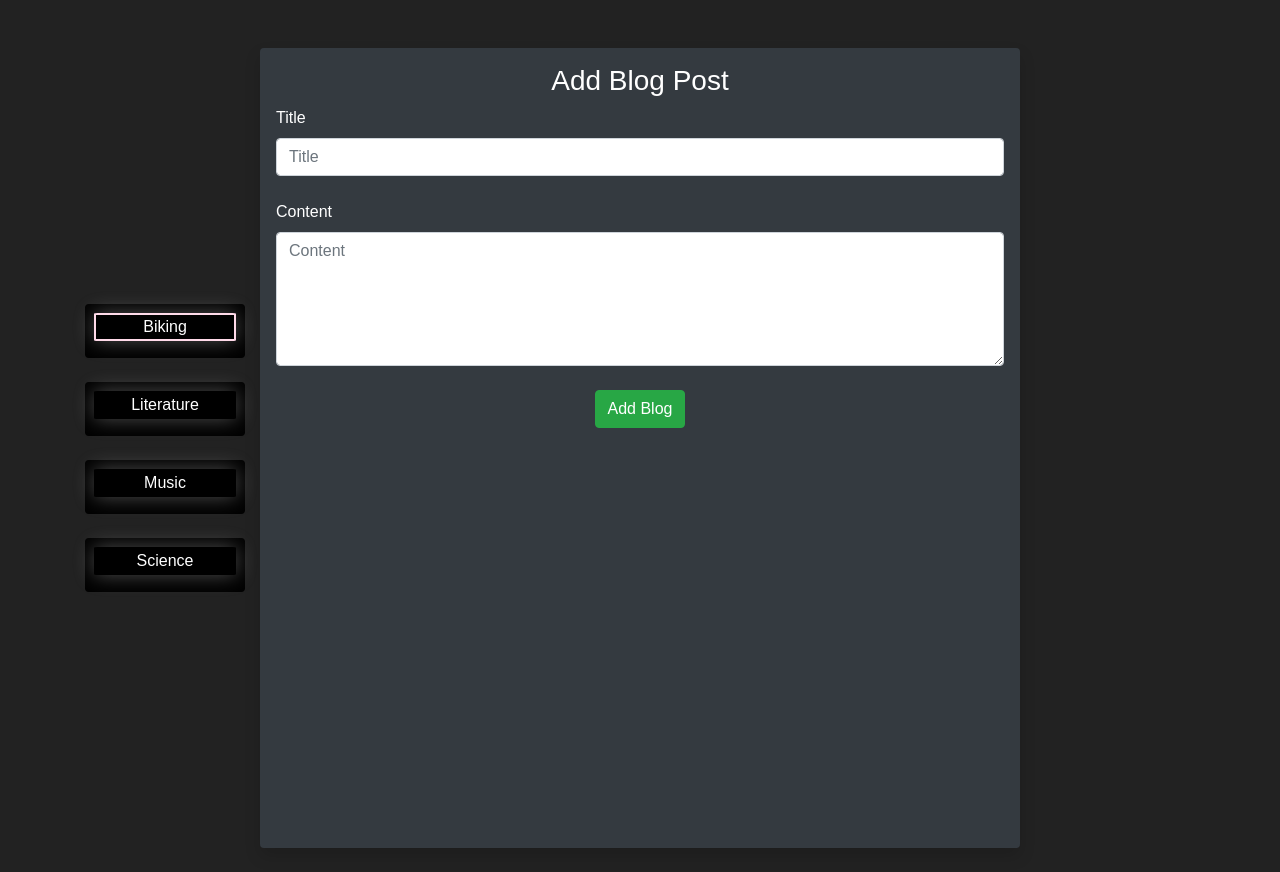
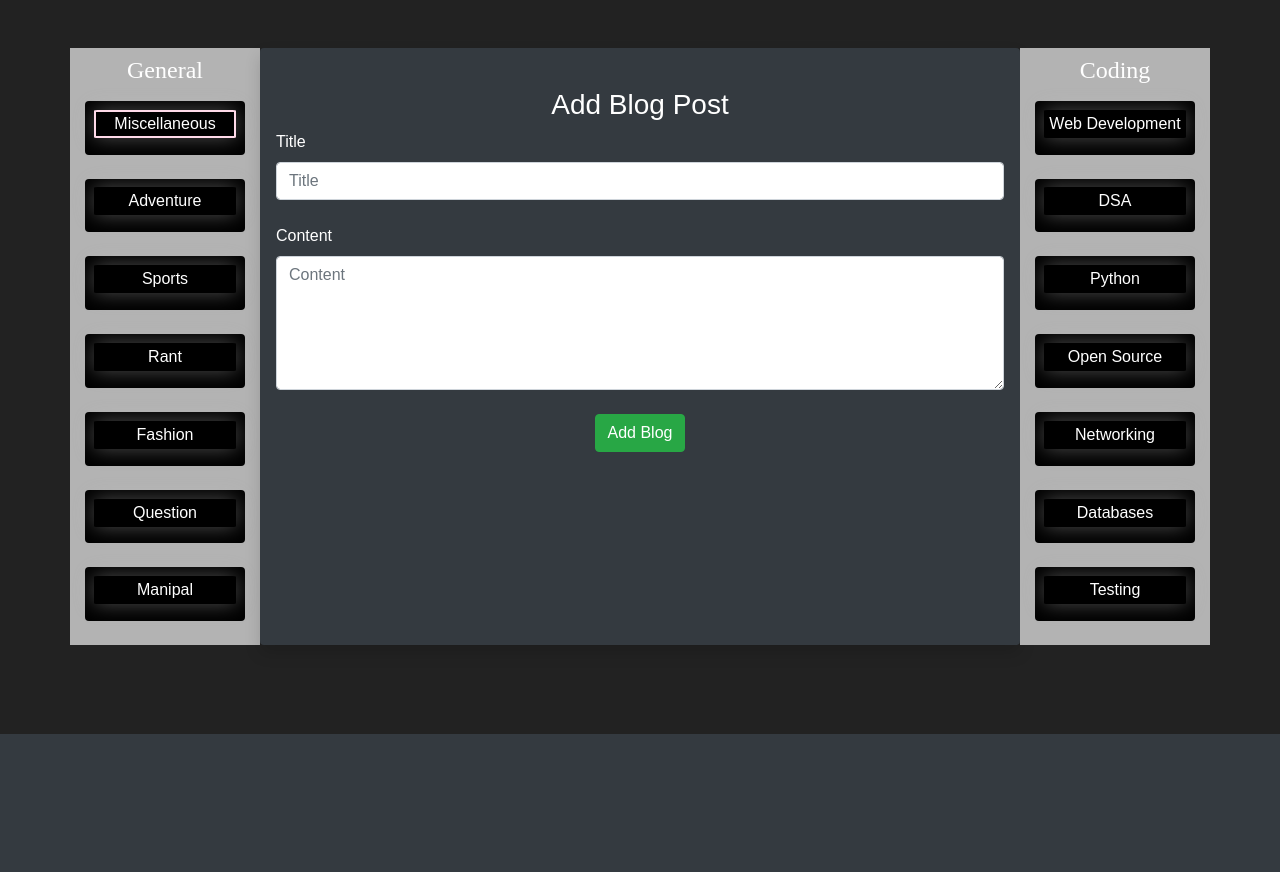
Before and after one commit to RampageousRJ/Blogify, a Flask app: page /add-post in a window 1280 px wide. Shown: the part 66-938 px from the top of the page. After the commit the page ends 800 px from the top, so only its background shows below. Run offline with Flask 3, Linux system fonts and the light colour scheme; the visitor is signed in with stand-in values (Sample User, id 1); some libraries are stand-ins or nearby versions.

Commit message:
Post Categories

```diff
--- a/blogify/routes.py
+++ b/blogify/routes.py
@@ -122,7 +122,7 @@ def add_post():
     id = current_user.id
     form  = PostForm()
     if form.validate_on_submit():
-        post = Post(title=form.title.data,content=form.content.data,blogger_id=id)
+        post = Post(title=form.title.data,content=form.content.data,blogger_id=id,category=request.form['radio'])
         db.session.add(post)
         db.session.commit()
         flash("Blog Post added successfully!")
@@ -130,7 +130,7 @@ def add_post():
         return redirect(url_for('posts'))
     return render_template('add_post.html',form=form)
 
-@app.route('/posts')
+@app.route('/posts',methods=['GET','POST'])
 def posts():
     posts = Post.query.order_by(Post.date_added.desc())
     return render_template("posts.html",posts=posts)
@@ -254,6 +254,14 @@ def search():
         return render_template('search.html',form=form, searched=searched_value,posts=posts)
     return render_template('search.html',form=form, search="NONE")
 
+@app.route('/search/category=<string:category>',methods=['GET','POST'])
+def search_by_category(category):
+    searched = "CATEGORY: "+category
+    posts = Post.query.filter_by(category=category)
+    posts = posts.order_by(Post.title).all()
+    return render_template('search.html', searched=searched,posts=posts)
+    return render_template('search.html',form=form, search="NONE")
+
 @app.route('/feedback',methods=['GET','POST'])
 @login_required
 def feedback():
--- a/blogify/templates/add_post.html
+++ b/blogify/templates/add_post.html
@@ -9,52 +9,80 @@
 {% endblock %}
 
 {% block body %}
-    <br />
+    <br>
+    <form method="POST" class='form-register'>
         <div class="row">
-            <div class="col-md-2 text-center">
-                <div class="main-container">
+            <div class="col-md-2 text-center" style="background-color: #B3B3B3;">
+                <h4 style="padding: 5% 0 5% 0; font-family: Monocraft;">General</h4>
                 <div class="radio-buttons">
                         <div class="card">
                             <label>
-                                <input type="radio" name="radio" checked>
+                                <input type="radio" name="radio" value="Miscellaneous" checked>
                                 <span class="radio-btn">
-                                    Biking
+                                    Miscellaneous
                                 </span>
                               </label>
                         </div>
                         <br>
                         <div class="card">
                             <label>
-                                <input type="radio" name="radio" >
+                                <input type="radio" name="radio" value="Adventure">
                                 <span class="radio-btn">
-                                    Literature
+                                    Adventure
                                 </span>
                               </label>
                         </div>
                         <br>
                         <div class="card">
                             <label>
-                                <input type="radio" name="radio" >
+                                <input type="radio" name="radio" value="Sports">
                                 <span class="radio-btn">
-                                    Music
+                                    Sports
                                 </span>
                             </label>
                         </div>
                         <br>
                         <div class="card">
                             <label>
-                                <input type="radio" name="radio" >
+                                <input type="radio" name="radio" value="Rant">
                                 <span class="radio-btn">
-                                    Science
+                                    Rant
                                 </span>
                               </label>
                         </div>
+                        <br>
+                        <div class="card">
+                            <label>
+                                <input type="radio" name="radio" value="Fashion">
+                                <span class="radio-btn">
+                                    Fashion
+                                </span>
+                              </label>
                         </div>
+                        <br>
+                        <div class="card">
+                            <label>
+                                <input type="radio" name="radio" value="Question">
+                                <span class="radio-btn">
+                                    Question
+                                </span>
+                              </label>
+                        </div>
+                        <br>
+                        <div class="card">
+                            <label>
+                                <input type="radio" name="radio" value="Manipal">
+                                <span class="radio-btn">
+                                    Manipal
+                                </span>
+                              </label>
+                        </div>
+                        <br>
                   </div>
             </div>
             <div class="col-md-8 shadow p-3 bg-dark rounded">
+                <br>
                 <h3 class="text-center">Add Blog Post</h3>
-                <form method="POST" class='form-register'>
                 <div class="form-labels">
                     {{form.hidden_tag()}}
                     {{form.title.label()}}
@@ -71,9 +99,77 @@
                         </button>
                     </div>
                 </div>
-                </form>
+            </div>
+            <div class="col-md-2 text-center" style="background-color: #B3B3B3;">
+                <h4 style="padding: 5% 0 5% 0; font-family: Monocraft;">Coding</h4>
+                <div class="radio-buttons">
+                        <div class="card">
+                            <label>
+                                <input type="radio" name="radio" value="Web Development">
+                                <span class="radio-btn">
+                                    Web Development
+                                </span>
+                              </label>
+                        </div>
+                        <br>
+                        <div class="card">
+                            <label>
+                                <input type="radio" name="radio" value="DSA">
+                                <span class="radio-btn">
+                                    DSA
+                                </span>
+                              </label>
+                        </div>
+                        <br>
+                        <div class="card">
+                            <label>
+                                <input type="radio" name="radio" value="Python">
+                                <span class="radio-btn">
+                                    Python
+                                </span>
+                            </label>
+                        </div>
+                        <br>
+                        <div class="card">
+                            <label>
+                                <input type="radio" name="radio" value="Open Source">
+                                <span class="radio-btn">
+                                    Open Source
+                                </span>
+                              </label>
+                        </div>
+                        <br>
+                        <div class="card">
+                            <label>
+                                <input type="radio" name="radio" value="Networking">
+                                <span class="radio-btn">
+                                    Networking
+                                </span>
+                              </label>
+                        </div>
+                        <br>
+                        <div class="card">
+                            <label>
+                                <input type="radio" name="radio" value="Databases">
+                                <span class="radio-btn">
+                                    Databases
+                                </span>
+                              </label>
+                        </div>
+                        <br>
+                        <div class="card">
+                            <label>
+                                <input type="radio" name="radio" value="Testing">
+                                <span class="radio-btn">
+                                    Testing
+                                </span>
+                              </label>
+                        </div>
+                        <br>
                   </div>
             </div>
+        </div>
+    </form>
     {{ckeditor.load()}}
     {{ckeditor.config(name='content')}}
     <br />
```
Also changed, not shown: blogify/templates/posts.html (+8 -1 lines). Lines whose indentation alone changed are shown as unchanged.
